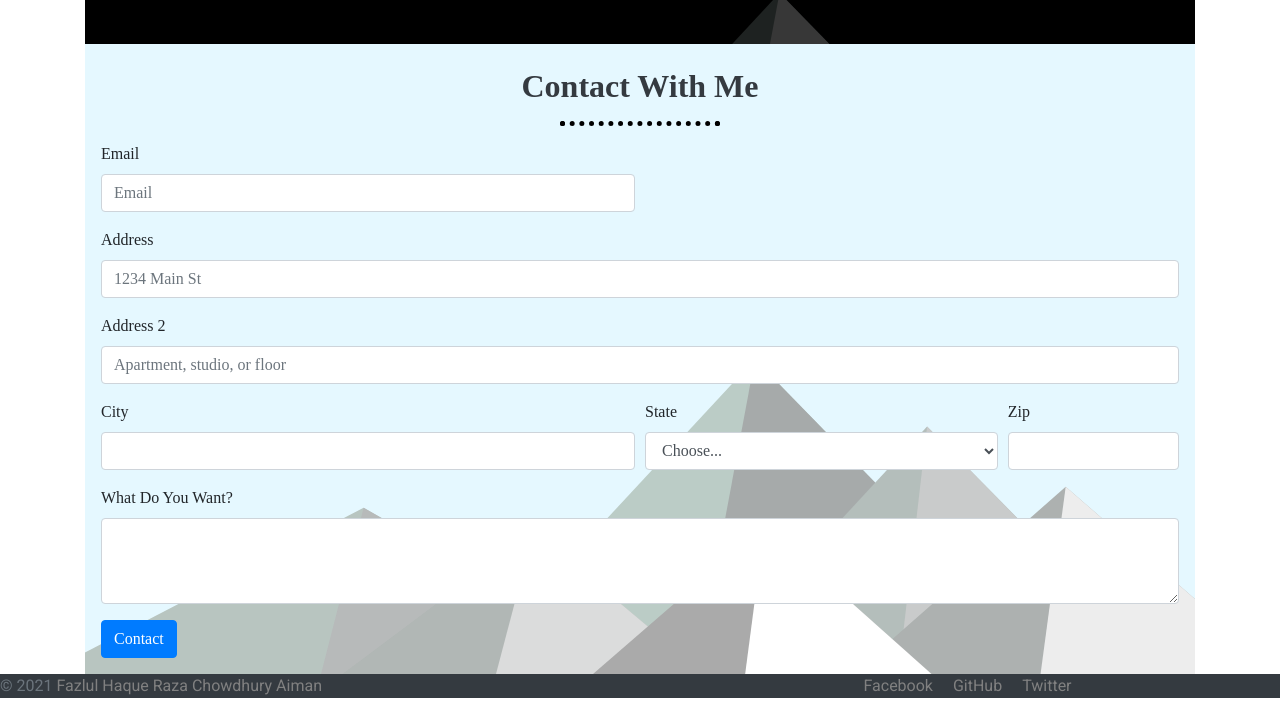
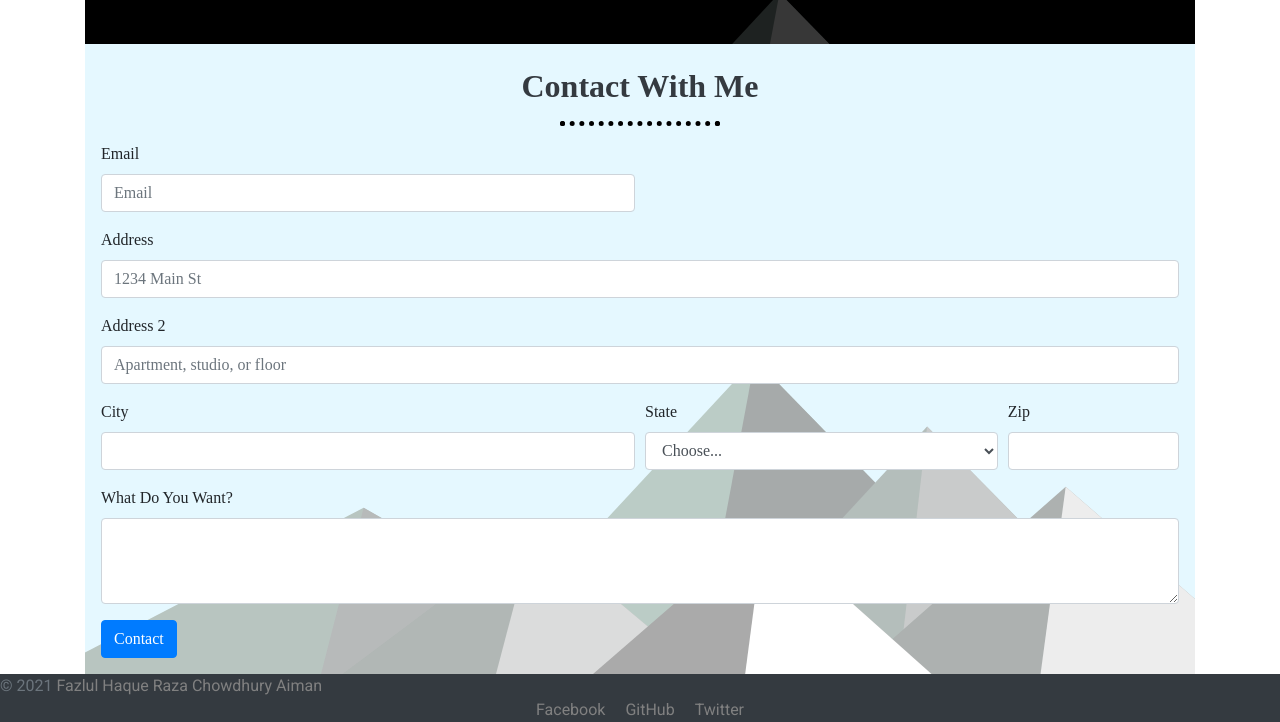
Before and after one commit to FazlulHaqueRazaChowdhury/portfolio, a plain HTML site: page index.html in a window 1280 px wide. Shown: the part 4245-4967 px from the top of the page. Before the commit the page ends 4943 px from the top, so only its background shows below. Drawn offline with nearby package versions, Linux system fonts and the light colour scheme; a web font is replaced by a local one.

Commit message:
Update index.html

```diff
--- a/index.html
+++ b/index.html
@@ -351,10 +351,10 @@
   <footer>
     <div>
       <div class="row bg-dark">
-        <div class="col-6 text-left text-muted">
+        <div class="col-6 col-sm-12 text-left text-muted">
           © 2021 <a href="#">Fazlul Haque Raza Chowdhury Aiman</a>
         </div>
-        <div class="col-6 text-center">
+        <div class="col-6 col-sm-12 text-center">
           <a class="p-2" href="#">Facebook</a>
           <a class="p-2" href="#">GitHub</a>
           <a class="p-2" href="#">Twitter</a>
```
